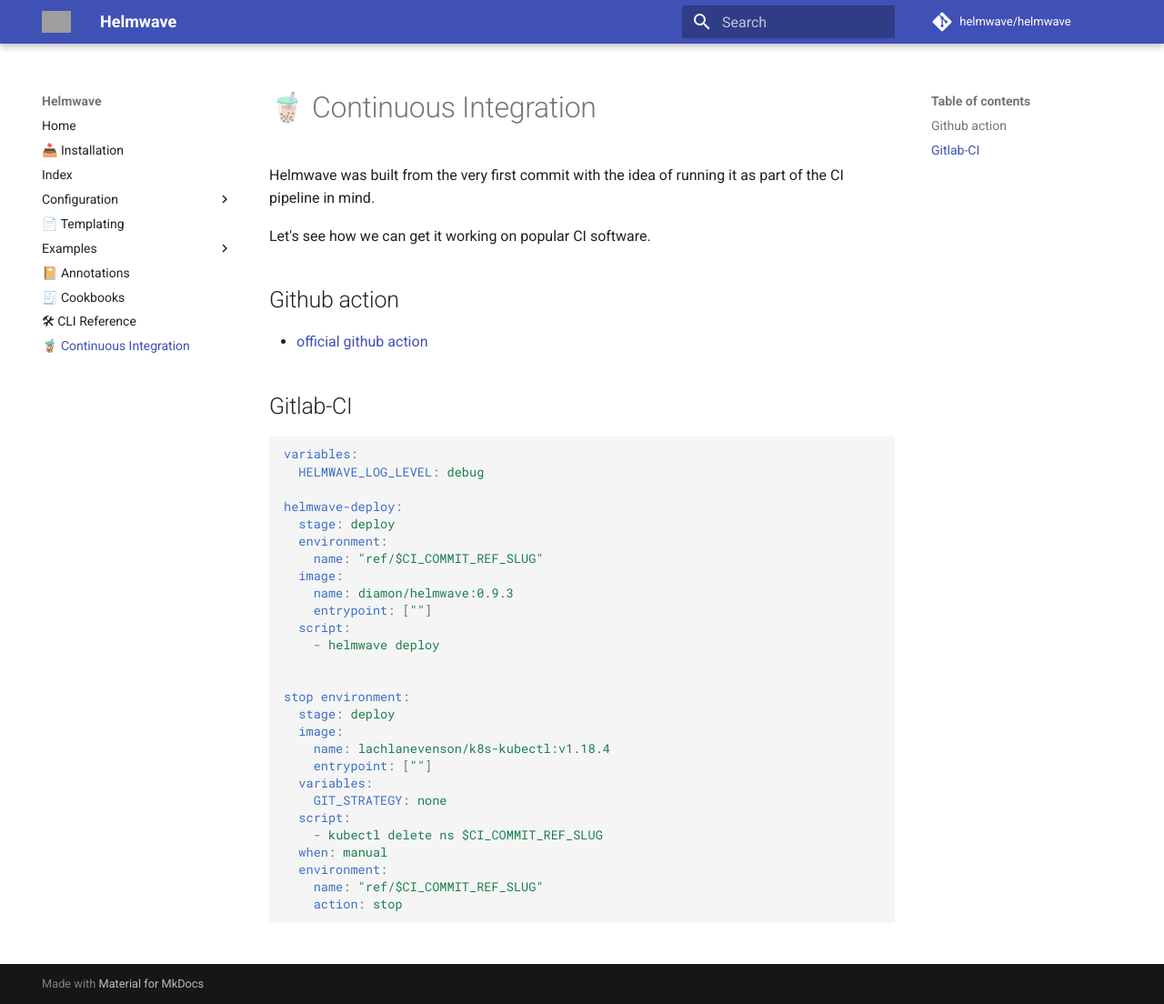
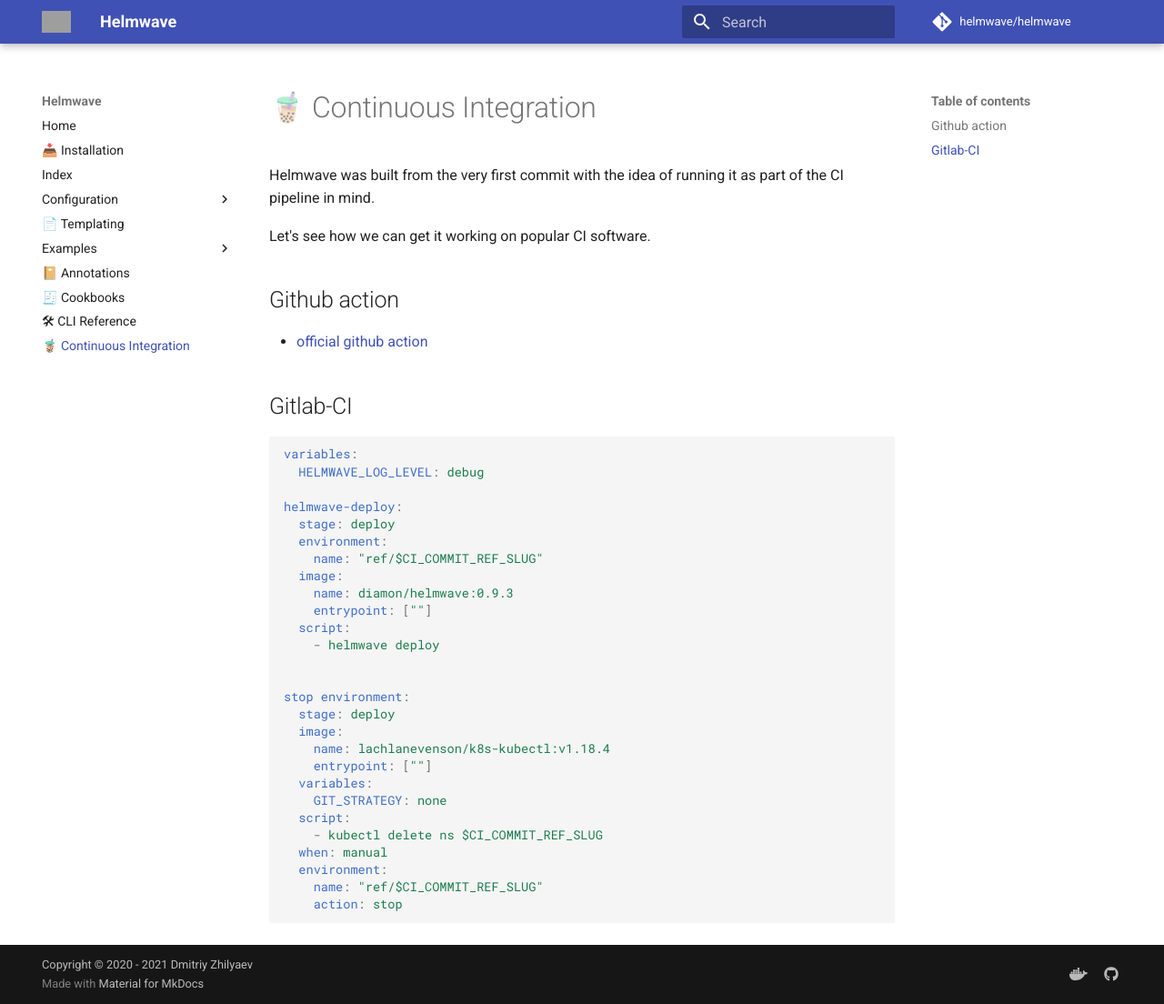
Before and after one commit to helmwave/docs, an MkDocs documentation site: the page built from docs/ci.md, in a window 1280 px wide and 1104 px high. Shown: the whole window at 91% size. Built offline with MkDocs 1.6.1 and Material for MkDocs 9.7.7, drawn with Linux system fonts in a browser that asks for light colours; comment, search, counter and statistics services are not loaded; the version menu is left out; part of the change alters nothing that is shown; grey boxes are pictures that could not be loaded.

```diff
--- a/mkdocs.yml
+++ b/mkdocs.yml
@@ -6,6 +6,8 @@ repo_name: 'helmwave/helmwave'
 repo_url: 'https://github.com/helmwave/helmwave'
 edit_uri: 'https://github.com/helmwave/helmwave.github.io/edit/main/docs/'
 site_url: 'https://helmwave.github.io'
+copyright: Copyright © 2020 - 2021 Dmitriy Zhilyaev
+
 
 nav:
   - Home: index.md
@@ -38,11 +40,22 @@ theme:
   logo: https://raw.githubusercontent.com/helmwave/logo/main/logo.ico
   favicon: https://raw.githubusercontent.com/helmwave/logo/main/logo.ico
   custom_dir: docs/overrides
+  features:
+  - navigation.top
+
 
 extra:
   version:
     provider: mike
     default: latest
+  analytics:
+    provider: google
+    property: !ENV GOOGLE_ANALYTICS_KEY
+  social:
+  - icon: fontawesome/brands/docker
+    link: https://hub.docker.com/diamon/helmwave
+  - icon: fontawesome/brands/github
+    link: https://github.com/helmwave
 
 markdown_extensions:
   - pymdownx.highlight
```
Also changed, not shown: 1 other file.
